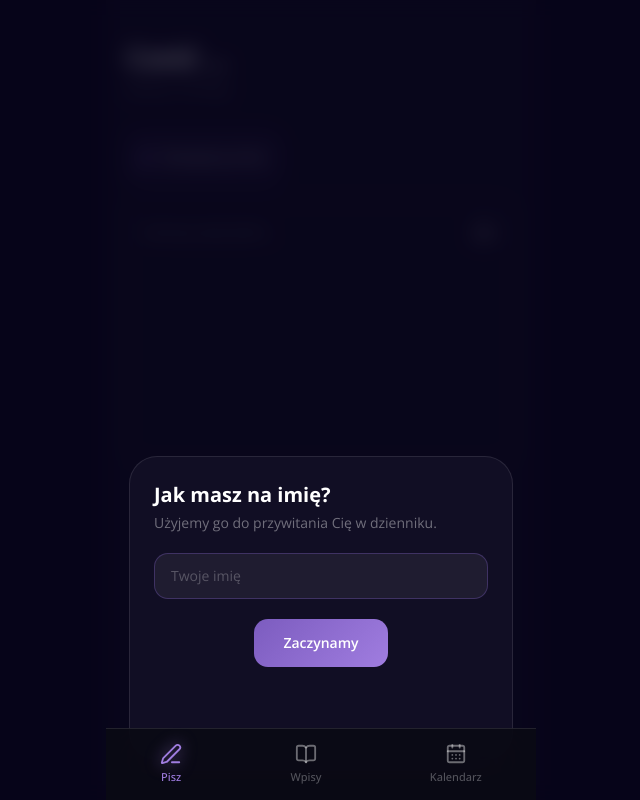
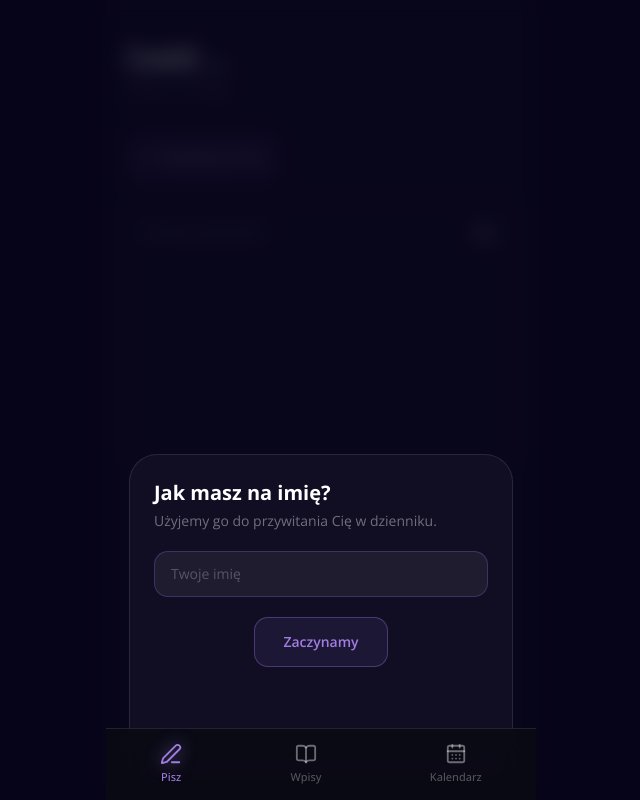
Before and after one commit to margoprzy/Echo, a Next.js app: page /write in a window 1280 px wide. Shown: the whole page, without its empty margins (319-959 px from the left). Built offline with nearby package versions, Linux system fonts and the light colour scheme.

Commit message:
Add dynamic states to 'Zaczynamy' button based on name input
Co-Authored-By: Claude Sonnet 4.6 <noreply@anthropic.com>

```diff
--- a/app/write/page.tsx
+++ b/app/write/page.tsx
@@ -46,20 +46,31 @@ function NameSetupModal({ onDone }: { onDone: (name: string) => void }) {
             border: "1px solid rgba(124,92,191,0.35)",
           }}
         />
+        {(() => {
+          const hasName = !!name.trim();
+          return (
             <button
-          onClick={() => name.trim() && onDone(name.trim())}
-          className="block mx-auto py-3.5 font-semibold text-white text-sm active:scale-[0.98] transition-all"
+              onClick={() => hasName && onDone(name.trim())}
+              disabled={!hasName}
+              className="block mx-auto py-3.5 font-semibold text-sm disabled:cursor-default active:scale-[0.98] transition-all"
               style={{
-            background: "linear-gradient(135deg, #7C5CBF 0%, #A07DE0 100%)",
+                background: hasName
+                  ? "linear-gradient(135deg, #7C5CBF 0%, #A07DE0 100%)"
+                  : "rgba(124,92,191,0.12)",
+                border: hasName ? "none" : "1px solid rgba(160,125,224,0.35)",
                 borderRadius: "14px",
+                color: hasName ? "#fff" : "#A07DE0",
                 paddingLeft: "24px",
                 paddingRight: "24px",
                 width: "40%",
                 boxShadow: "none",
+                transition: "background 0.2s ease, color 0.2s ease, border 0.2s ease",
               }}
             >
               Zaczynamy
             </button>
+          );
+        })()}
         <div className="h-12" />
       </div>
     </div>
```
Lines whose indentation alone changed are shown as unchanged.
